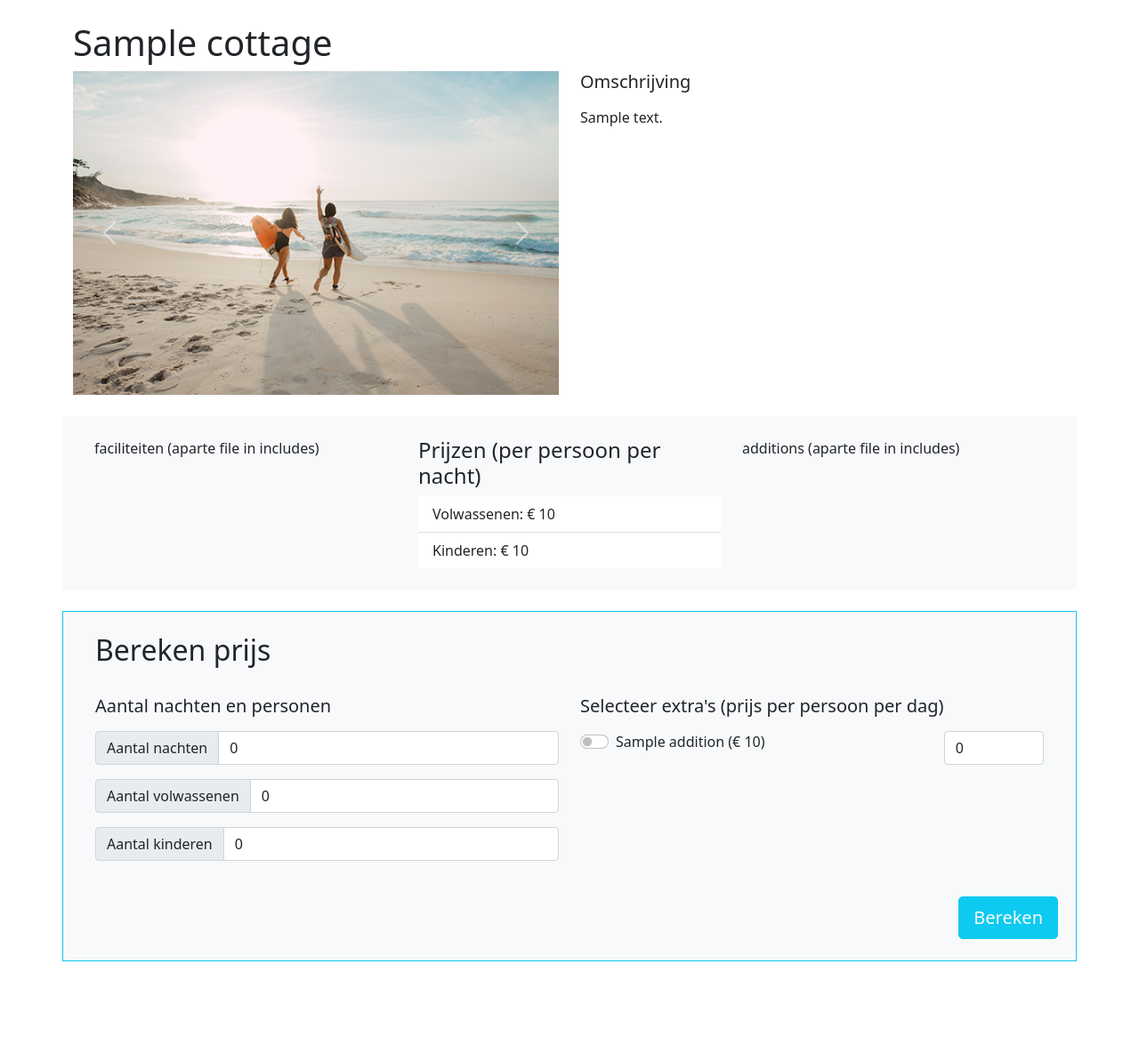
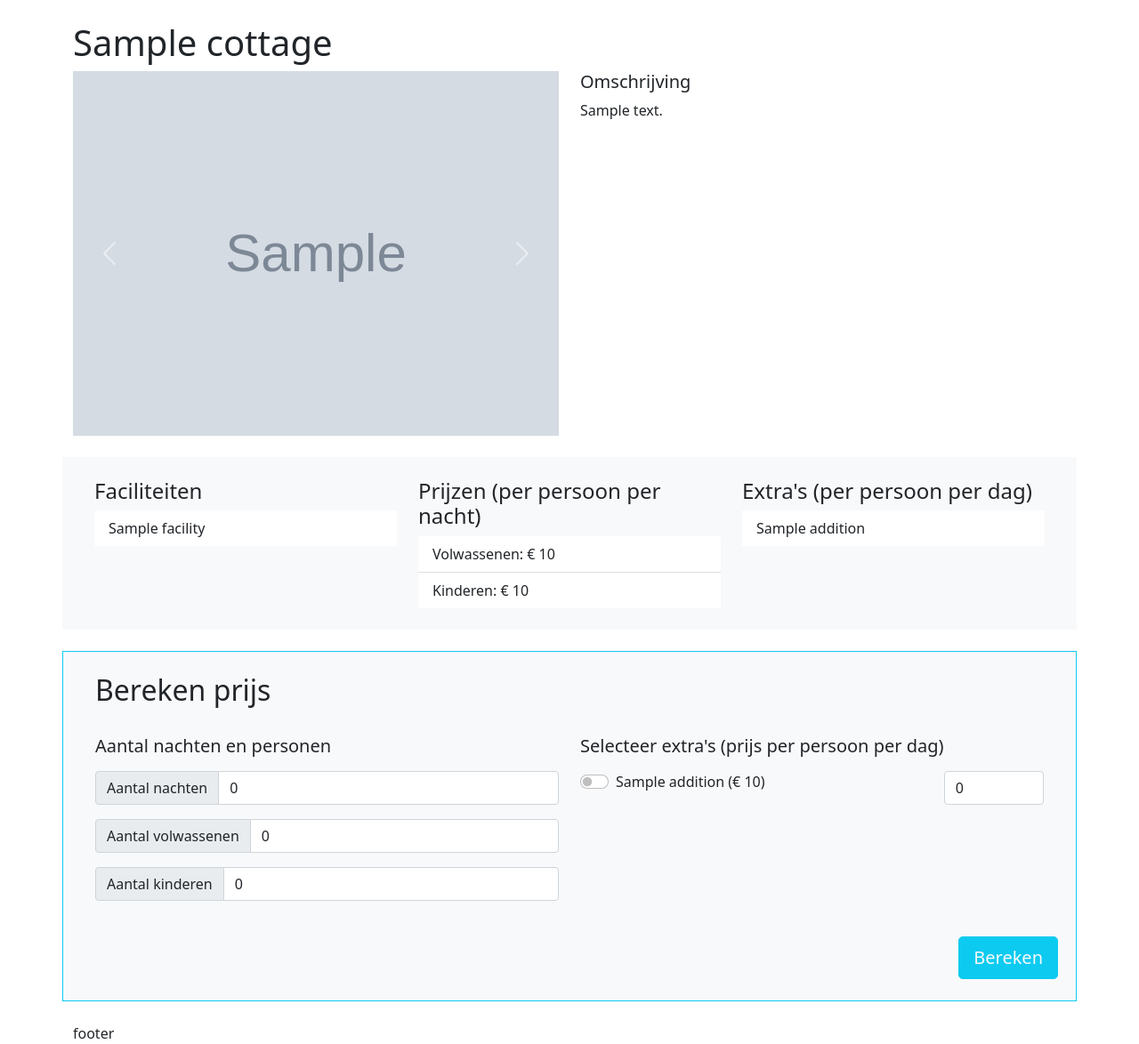
Before and after one commit to armankokor/blok4-challenge, a PHP site: page /huisjes.php in a window 1280 px wide. Shown: the part 56-1230 px from the top of the page at 89% size. Before the commit the page ends 1137 px from the top, so only its background shows below. Run offline with PHP 8.4, Linux system fonts and the light colour scheme; tables that the repository leaves empty or names only in its code hold one stand-in row (values such as "Sample post"); grey boxes marked "Sample" are stand-in pictures; some libraries are stand-ins or nearby versions.

Commit message:
Add files via upload

```diff
--- a/website/root/additions.php
+++ b/website/root/additions.php
@@ -9,4 +9,3 @@ $tblAdditions = getData("", "fetchAll");
                             <li class="list-group-item"><?php echo $addition["addition_name"];?> &euro; <?php echo $addition["addition_price"];?></li>
                         <?php } //end foreach ?>
                     </ul>
-                    .
--- a/website/root/calculateprice.php
+++ b/website/root/calculateprice.php
@@ -159,7 +159,7 @@ if($calcPrice == true){
                             <td>&euro; <?php echo  FormatNumber($totalPriceC); ?></td>
                         </tr>
                         <tr>
-                            <td>Prijs extra's (<?php echo $additionNames;?>):</td>
+                            <td>Prijs extra's (<?php echo $additionNames;?></td>
                             <td>&euro; <?php echo  FormatNumber($totalAdditions); ?></td>
                         </tr>
                     </tbody>
--- a/website/root/huisjes.php
+++ b/website/root/huisjes.php
@@ -9,33 +9,31 @@ if(isset($_GET["cottageID"]) && $_GET["cottageID"] > 0){
     $cottageID = $_GET['cottageID'];
 };
 
-$sql = "SELECT * FROM `cottages` WHERE cottage_id";
+$sql = "SELECT * FROM `cottages` WHERE cottage_id = $cottageID";
 $tblCottages = getData($sql,"fetch");
 
-// print_r($tblCottages);
 
 ?>
 
 <!-- <form method="GET" action="index.php"> -->
-
 <section>
-    <div class="container mt-4">
-    <h1><?php echo $cottage['cottage_name']?></h1>
+<div class="container mt-4">
+    <h1><?php echo $tblCottages['cottage_name']?></h1>
         <div class="row">
             <div class="col">
                 <div id="carouselExampleControls" class="carousel slide pointer-event" data-bs-ride="carousel">
                 <div class="carousel-inner">
                     <div class="carousel-item">
-                    <img src="images/ijmuiden.jpg" class="d-block w-100" alt="ijmuiden.jpg"<?php echo $cottage['cottage_img'];?> ><!--src en alt dynamisch maken -->
+                    <img class="d-block w-100" src="images/<?php echo $tblCottages['cottage_img'];?>" alt="cottage_name"><!--src en alt dynamisch maken -->
                     </div>
                     <div class="carousel-item active">
-                    <img src="images/ijmuiden-strand.jpg" class="d-block w-100" alt="ijmuiden-strand.jpg"<?php echo $cottage['cottage_img2'];?> ><!--src en alt dynamisch maken -->
+                    <img class="d-block w-100" src="images/<?php echo $tblCottages['cottage_img2'];?>" alt="cottage_name"><!--src en alt dynamisch maken -->
                     </div>
                     <div class="carousel-item">
-                    <img src="images/ijmuiden-hottub.jpg" class="d-block w-100" alt="ijmuiden-hottub.jpg" <?php echo $cottage['cottage_img3'];?> ><!--src en alt dynamisch maken -->
+                    <img class="d-block w-100" src="images/<?php echo $tblCottages['cottage_img3'];?>" alt="cottage_name"> <!--src en alt dynamisch maken -->
                     </div>
                     <div class="carousel-item">
-                    <img src="images/ijmuiden-haard.jpg" class="d-block w-100" alt="ijmuiden-haard.jpg"<?php echo $cottage['cottage_img4'];?> ><!--src en alt dynamisch maken -->
+                    <img class="d-block w-100" src="images/<?php echo $tblCottages['cottage_img4'];?>" alt="cottage_name"><!--src en alt dynamisch maken -->
                     </div>
                 </div>
                 <button class="carousel-control-prev" type="button" data-bs-target="#carouselExampleControls" data-bs-slide="prev">
@@ -50,33 +48,55 @@ $tblCottages = getData($sql,"fetch");
             </div>
             <div class="col">
             <h5>Omschrijving</h5>
-            <p></p><?php echo $cottage['cottage_descr'];?>
+            <p> <?php echo $tblCottages['cottage_descr'];?></p>
             </div>
         </div>
     </div>
 </section>
 <section>
+
     <div class="container mt-4 bg-light">
         <div class="row  px-4 py-4">
             <div class="col">
-            faciliteiten (aparte file in includes)
+            <h4>Faciliteiten</h4>
+            <?php
+            $sql = "SELECT facilities.facility_name FROM `cottages_facilities` INNER JOIN facilities ON facilities.facility_id=cottages_facilities.facility_id WHERE cottages_facilities.cottage_id = " . $cottageID;
+            $tblFacilities = getData($sql, "fetchAll");
+?>
+                    <ul class="list-group list-group-flush">
+                        <?php
+                        foreach($tblFacilities as $facility) { ?>
+                            <li class="list-group-item"><?php echo $facility["facility_name"];?></li>
+                        <?php } ?>
+                    </ul>
             </div>
-
             <div class="col">
                 <h4>Prijzen (per persoon per nacht)</h4>
                     <ul class="list-group list-group-flush">
-                            <li class="list-group-item">Volwassenen: &euro; <?php echo $cottage['cottage_price_a'];?></li>
-                            <li class="list-group-item">Kinderen: &euro; <?php echo $cottage['cottage_price_c'];?></li>
+                            <li class="list-group-item">Volwassenen: &euro; <?php echo $tblCottages['cottage_price_a'];?></li>
+                            <li class="list-group-item">Kinderen: &euro; <?php echo $tblCottages['cottage_price_c'];?></li>
                     </ul>
             </div>
-
+            <?php
+            ?>
             <div class="col">
-                additions (aparte file in includes)
+            <h4>Extra's (per persoon per dag)</h4>
+            <?php
+            $sql = "SELECT additions.addition_name FROM `cottages` INNER JOIN additions ON additions.addition_id WHERE cottages.cottage_id = " . $cottageID;
+            $tblAdditions = getData($sql, "fetchAll");
+?>
+                    <ul class="list-group list-group-flush">
+                        <?php
+                        foreach($tblAdditions as $addition) { ?>
+                            <li class="list-group-item"><?php echo $addition["addition_name"];?></li>
+                        <?php } ?>
             </div>
         </div>
     </div>
 </section>
 <?php
 include "calculateprice.php";
+include "footer.php";
+
 
 ?>
--- a/website/root/includes/functions.php
+++ b/website/root/includes/functions.php
@@ -15,11 +15,11 @@ function getData($sql, $method){
     //de waarde van de $method variabele komt uit de parameter $method die je bij het aanroepen van de functie als argument meegeeft
     if($method == 'fetch'){
         //$result wordt nu gevuld met een array die de waarde van de opgevraagde database tabel rij en kolommen bevat, fetch geeft alleen de eerste rij terug
-        $result = $statement->fetch(PDO::FETCH_BOTH);
+        $result = $statement->fetch(PDO::FETCH_ASSOC);
     }
     else {
         //$result wordt nu gevuld met een array die de waarde van de opgevraagde database tabel rijen en kolommen bevat, fetchAll geeft alle rijen terug
-        $result = $statement->fetchAll(PDO::FETCH_BOTH);
+        $result = $statement->fetchAll(PDO::FETCH_ASSOC);
     }
 
     //return geeft de waarde terug aan de variabele waar je de functie hebt aangeroepen
@@ -30,7 +30,7 @@ function getData($sql, $method){
 //gebruik deze functie voor het juist formateren van nummers
 function FormatNumber($num){
 
-    //syntax = number_format(number,decimals,decimalpoint,separator)
+ return   number_format($num,2, "," , ".");
 
     //maak de functie af
     //return ....
--- a/website/root/index.php
+++ b/website/root/index.php
@@ -60,7 +60,6 @@ include 'includes/filter.php';
                 <!-- als er geen resultaat getoond kan worden omdat er 0 resultaat is op het filter de volgende melding tonen -->
                 <!-- de variabele $selection in filter.php gebruiken om te laten zien waar op gefiltert is -->
                 <div class="col-12">
-                    <div class="alert alert-warning" role="alert">Helaas er zijn geen huisjes met de volgende selectie: <?php echo $selection; ?> </div>
                 </div>
             <!-- <?php //} //einde if
             // else { //count($tblCottages) > 0 ?> -->
@@ -76,8 +75,8 @@ include 'includes/filter.php';
                                 <h5 class="card-title"><?php echo $cottage['cottage_name'];?></h5> <!-- maak naam dynamisch -->
                                 <p class="card-text"><?php echo $cottage['cottage_excerpt'];?></p> <!-- maak omschrijving dynamisch -->
                                 <ul class="list-group list-group-flush">
-                                    <li class="list-group-item"><?php echo $cottage['cottage_price_a'];?></li><!-- maak prijs volwassenen dynamisch -->
-                                    <li class="list-group-item"><?php echo $cottage['cottage_price_c'];?></li><!-- maak prijs kinderen dynamisch -->
+                                    <li class="list-group-item">&euro; <?php echo $cottage['cottage_price_a'];?> per nacht voor volwassenen</li><!-- maak prijs volwassenen dynamisch -->
+                                    <li class="list-group-item">&euro; <?php echo $cottage['cottage_price_c'];?> per nacht voor kinderen</li><!-- maak prijs kinderen dynamisch -->
                                 </ul>
                                 <a href="huisjes.php?cottageID=<?php echo  $cottage['cottage_id']; ?>" class="btn btn-secondary mt-2">Lees meer...</a><!-- maak href dynamisch -->
                             </div>
```
